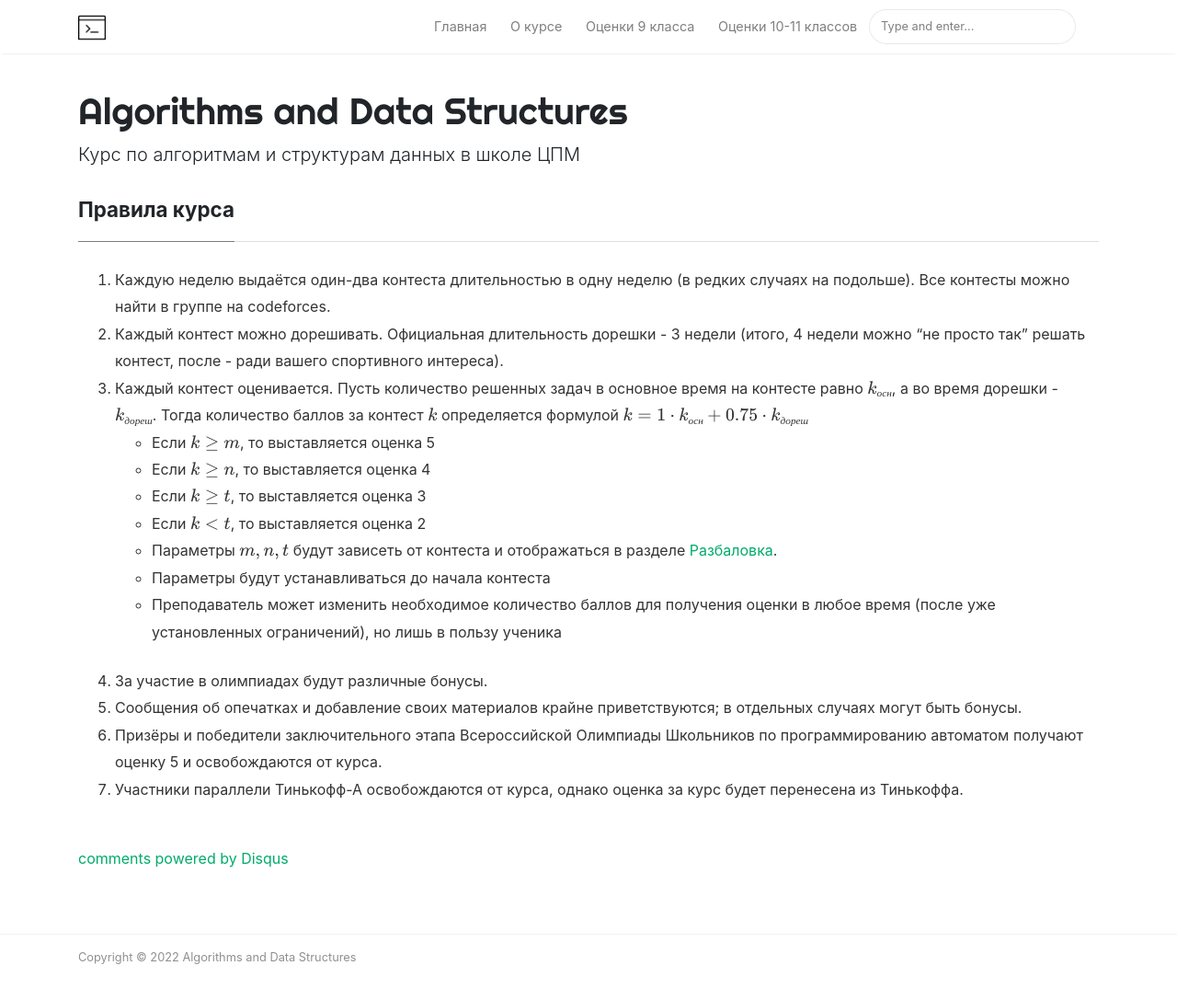
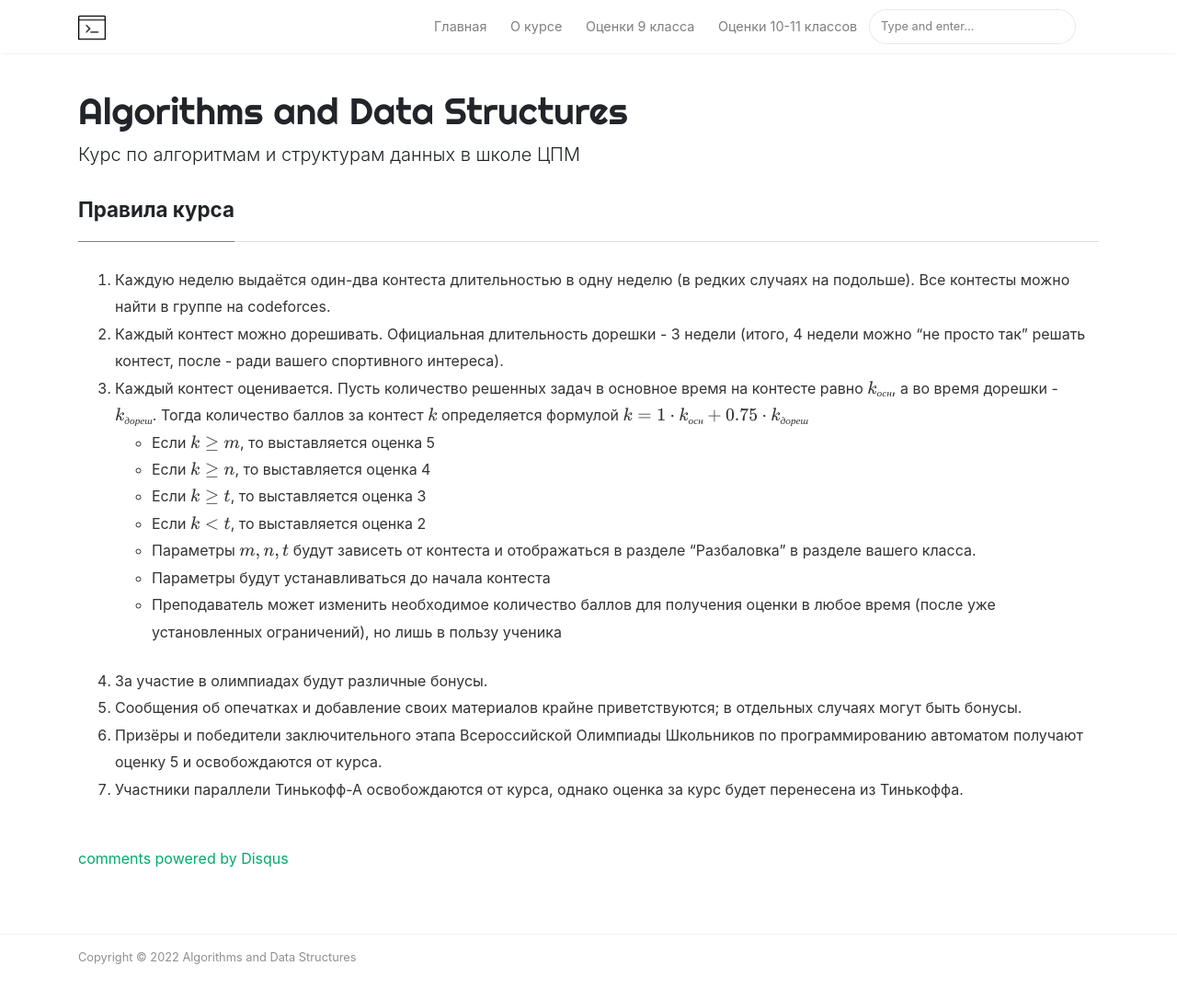
Before and after one commit to i1oveMyse1f/algo-cource-cte, a Jekyll site: the page built from _pages/about.md, in a window 1280 px wide and 1124 px high. Shown: the top 1087 px of the window at 92% size. Built offline with Jekyll 4.4.1, drawn with Linux system fonts in a browser that asks for light colours; nearby versions of some CDN libraries; a script that is not in the unit is left out; comment, search, counter and statistics services are not loaded.

Commit message:
erace link

```diff
--- a/_pages/about.md
+++ b/_pages/about.md
@@ -12,7 +12,7 @@ comments: true
     * Если $k \geq n$, то выставляется оценка 4
     * Если $k \geq t$, то выставляется оценка 3
     * Если $k < t$, то выставляется оценка 2
-    * Параметры $m, n, t$ будут зависеть от контеста и отображаться в разделе [Разбаловка](#Разбаловка).
+    * Параметры $m, n, t$ будут зависеть от контеста и отображаться в разделе "Разбаловка" в разделе вашего класса.
     * Параметры будут устанавливаться до начала контеста
     * Преподаватель может изменить необходимое количество баллов для получения оценки в любое время (после уже установленных ограничений), но лишь в пользу ученика
 1. За участие в олимпиадах будут различные бонусы.
```
